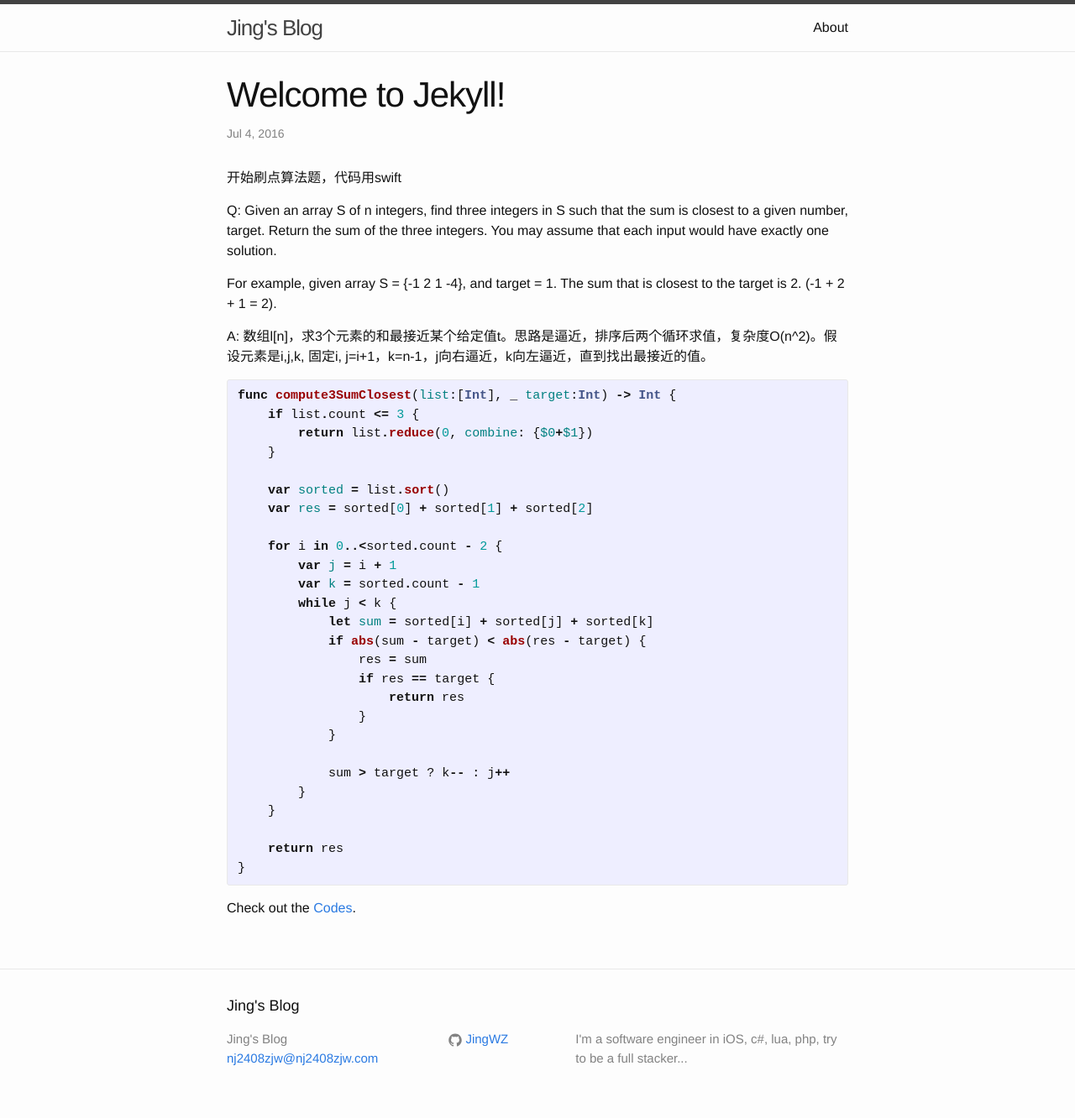
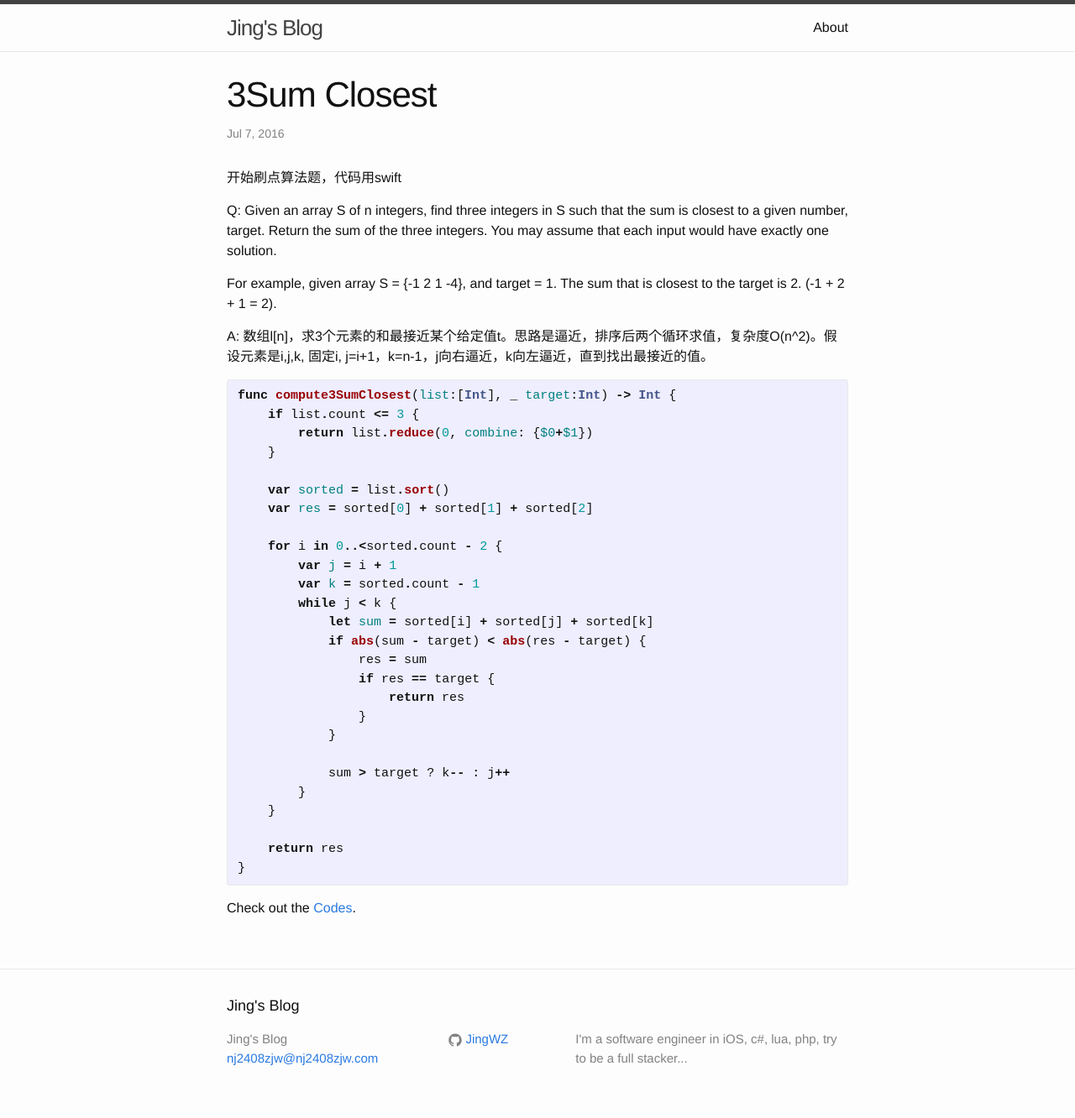
Before and after one commit to JingWZ/JingWZ.github.io, a Jekyll site: the page built from _posts/2016-07-07-3Sum-Closest.markdown, in a window 1280 px wide. Shown: the whole page at 84% size. Built offline with Jekyll 4.4.1, drawn with Linux system fonts in a browser that asks for light colours.

Commit message:
3SumClosest

```diff
--- a/_posts/2016-07-07-3Sum-Closest.markdown
+++ b/_posts/2016-07-07-3Sum-Closest.markdown
@@ -1,8 +1,8 @@
 ---
 layout: post
-title:  "Welcome to Jekyll!"
-date:   2016-07-04 19:53:51 +0800
-categories: jekyll update
+title:  "3Sum Closest"
+date:   2016-07-07 12:30:00 +0800
+categories: arithmetic
 ---
 开始刷点算法题，代码用swift
 
```
